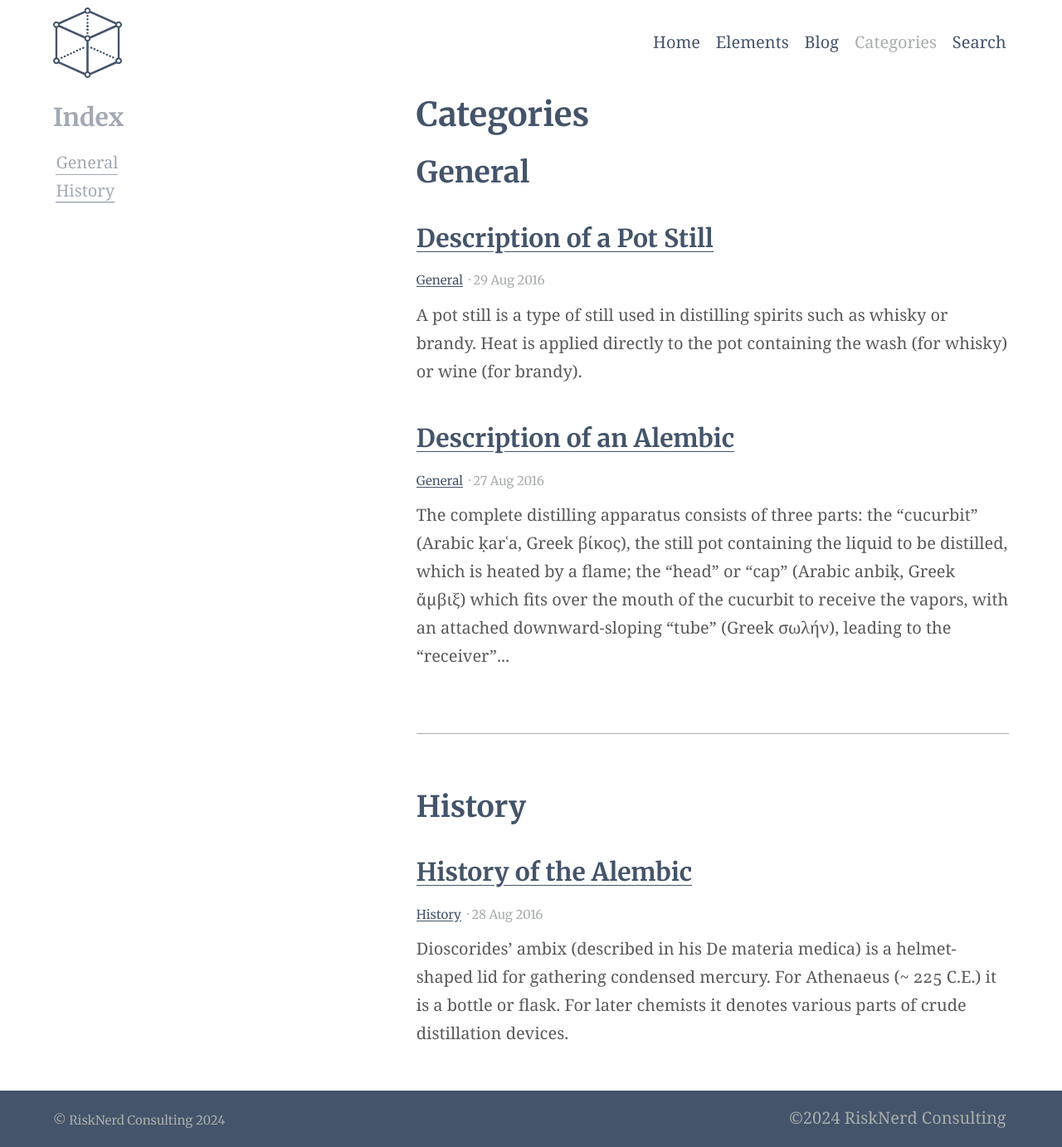
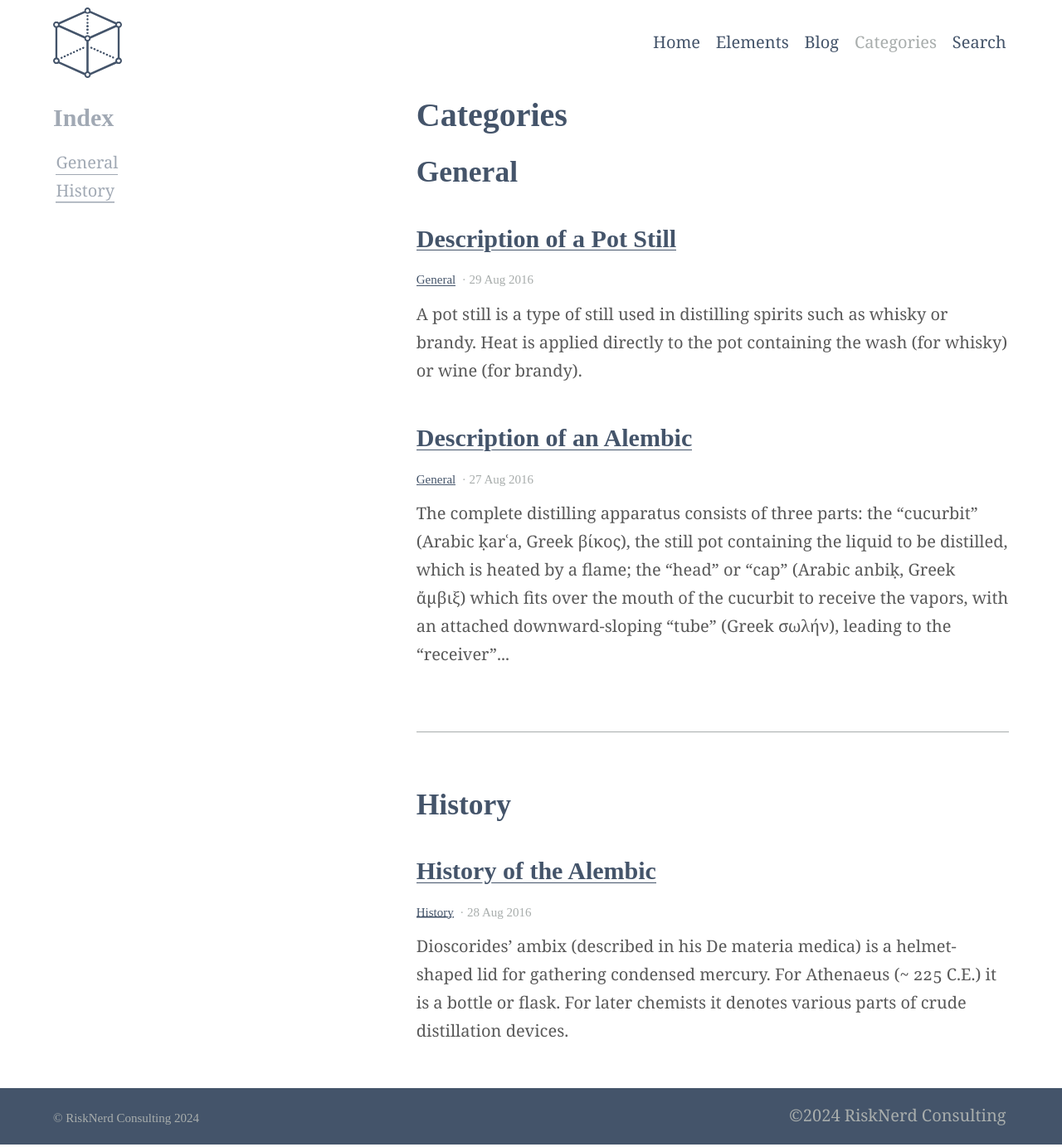
Before and after one commit to mattddickinson/risknerd, a Jekyll site: the page built from categories.md, in a window 1280 px wide. Shown: the whole page at 83% size. Built offline with Jekyll 4.4.1, drawn with Linux system fonts in a browser that asks for light colours; some web fonts are replaced.

Commit message:
Font Update

```diff
--- a/_sass/_settings.scss
+++ b/_sass/_settings.scss
@@ -23,7 +23,7 @@ $bodytype: (
 ) !default;
 
 $headingtype: (
-  font-family: '"Merriweather", serif',
+  font-family: '"Corbel", serif',
   regular: 400,
   bold: 700,
   cap-height: 0.75
@@ -36,4 +36,4 @@ $monospacetype: (
 ) !default;
 
 // Font import, if you're using a non-standard web font
-@import url("https://fonts.googleapis.com/css?family=Merriweather:400,700");
+@import url("https://fonts.googleapis.com/css?family=Corbel:400,700");
```
